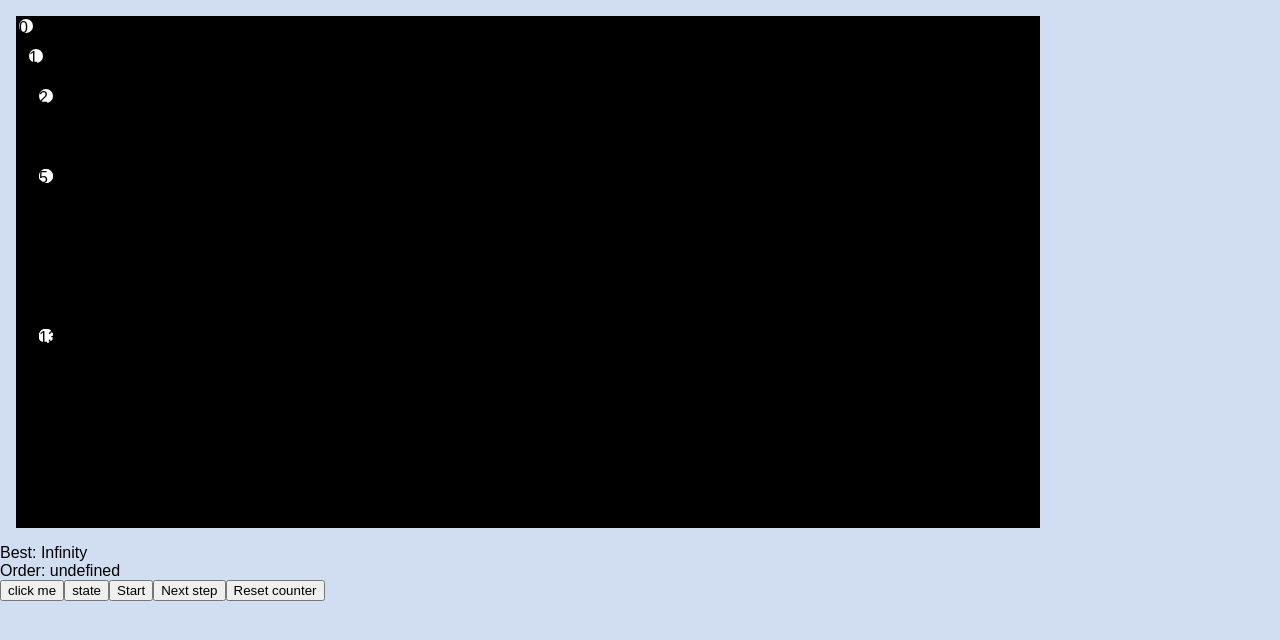
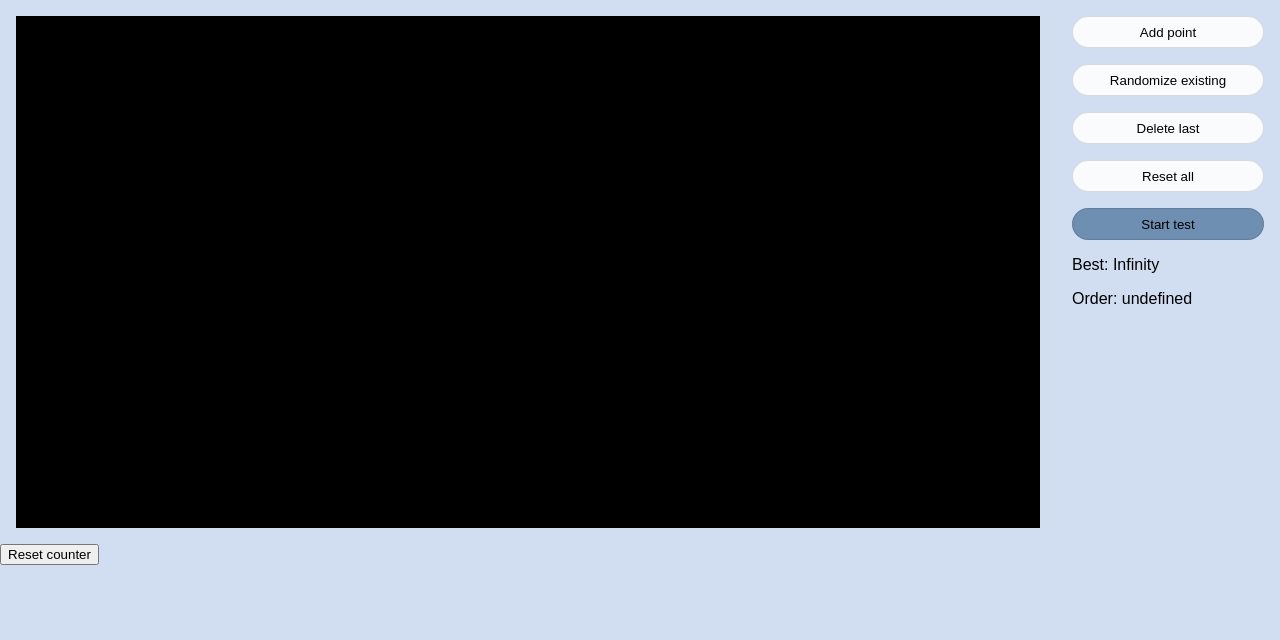
Before and after one commit to CristoferFunes/cap-challenge, a React app: page / in a window 1280 px wide. Shown: the top 640 px of the page. Built offline with nearby package versions, Linux system fonts and the light colour scheme.

Commit message:
Added interface for User defined points Added user defined points functionality

```diff
--- a/src/components/canvas.js
+++ b/src/components/canvas.js
@@ -6,24 +6,11 @@ const Canvas = () => {
   let route_population, best_order, points, best_distance;*/
 
   const [state, setState] = useState({
-    points_size: 14,
-    points_amount: 5,
-    points: [
-      {x: 10, y: 10, order: 0},
-      {x: 20, y: 40, order: 1},
-      {x: 30, y: 80, order: 2},
-      {x: 30, y: 160, order: 3},
-      {x: 30, y: 320, order: 4},
-      {x: 30, y: 160, order: 3},
-      {x: 30, y: 320, order: 4},
-      {x: 30, y: 320, order: 4},
-      {x: 30, y: 320, order: 4},
-      {x: 30, y: 320, order: 4},
-      {x: 30, y: 320, order: 4},
-      {x: 30, y: 320, order: 4},
-      {x: 30, y: 320, order: 4},
-      {x: 30, y: 320, order: 4}
-    ],
+    new_point: false,
+    mouse_x: '',
+    mouse_y: '',
+    points_size: 16,
+    points: [],
     route_population : null,
     population_size: 100,
     mutation_rate: 0.05,
@@ -143,33 +130,58 @@ const Canvas = () => {
   },[state.route_population, state.run]);
 
   const handleStart = () => {
+    if(state.points.length <= 0) return;
     const population = []
     for(let i = 0; i<state.population_size; i++){
       population.push({fitness: 0, route: [...state.points].sort(()=>Math.random()-0.5)});
     }
-    setState(prev => ({...prev, route_population: population, run: true}));
+    setState(prev => ({...prev, route_population: population, run: true, count: 0}));
   }
 
-  const handleNextStep = () => {
+  const hanldeResetCounter = () => {
+    setState(prev => ({...prev, run: true, count: 0}));
+  }
 
-      setState(prev => ({...prev, run: true}));
+  const handleMouseMove = (event) => {
+    let x = event.clientX -16;
+    let y = event.clientY -16;
+    setState(prev => ({...prev, mouse_x: x < 0 ? 0 : x > 1024 ? 1024 : x, mouse_y: y < 0 ? 0 : y > 512 ? 512 : y}));
+  };
 
+  const handleAdd = () => {
+    setState(prev => ({...prev, new_point: !state.new_point}));
+  };
+
+  const handleOnClick = () => {
+    if(!state.new_point) return;
+    const newPoint = state.points;
+    newPoint.push({x: state.mouse_x, y: state.mouse_y, order: state.points.length});
+    setState(prev => ({...prev, new_point: false, points: newPoint, best_order: undefined, best_distance: Infinity}));
   }
-  const hanldeResetCounter = () => {
 
-    setState(prev => ({...prev, run: true, count: 0}));
+  const handleDeleteLast = () => {
+    const newPoint = state.points;
+    newPoint.pop();
+    setState(prev => ({...prev, new_point: false, points: newPoint, best_order: undefined, best_distance: Infinity}));
+  }
 
+  const handleResetAll = () => {
+    setState(prev => ({...prev, new_point: false, points: [], best_order: undefined, best_distance: Infinity}));
   }
 
   return(
     <>
-    <div className="drawing_area">
+    <div className="main_container">
+      <div className="drawing_area"
+      onMouseMove={handleMouseMove}
+      onClick={handleOnClick}
+      >
         <svg width="1024" height="512">
-      {state.best_order?.map((point, index) => {
+          {state.best_order?.length === state.points.length && state.best_order?.map((point, index) => {
             if (index < state.points.length - 1) {
               return (
                 <line
-              key={index}
+                  key={index+"line"}
                   x1={point.x}
                   y1={point.y}
                   x2={state.best_order[index + 1].x}
@@ -182,9 +194,16 @@ const Canvas = () => {
             return null;
           })}
         </svg>
+        {state.new_point && <span className="location_point"
+        style={{top: Math.floor(state.mouse_y-(state.points_size/2))+"px",
+        left: Math.floor(state.mouse_x-(state.points_size/2))+"px",
+        width: state.points_size+"px",
+        height: state.points_size+"px"
+        }}>{"N"}</span>}
           {state.points.map((point, i) => {
             return(
               <span className="location_point"
+              key={i+"point"}
               style={{top: (point.y-(state.points_size/2))+"px",
               left: (point.x-(state.points_size/2))+"px",
               width: state.points_size+"px",
@@ -193,12 +212,17 @@ const Canvas = () => {
             );
           })}
       </div>
+      <div className="controls_container">
+        <button className={"button" + (state.new_point ? " active_button" : "")} onClick={handleAdd} disabled={state.run}>{state.new_point ? "Cancel" : "Add point"}</button>
+        <button className="button" onClick={handleRamdomize} disabled={state.run}>Randomize existing</button>
+        <button className="button" onClick={handleDeleteLast} disabled={state.run}>Delete last</button>
+        <button className="button" onClick={handleResetAll} disabled={state.run}>Reset all</button>
+        <button className="primary_button" onClick={handleStart} disabled={state.run}>{state.run ? "Running..." : "Start test"}</button>
         <div>{"Best: "+state.best_distance}</div>
         <div>{"Order: "+state.best_order?.map(point => point.order).toString()}</div>
-    <button onClick={handleRamdomize}>click me</button>
-    <button onClick={()=>console.log(state)}>state</button>
-    <button onClick={handleStart}>Start</button>
-    <button onClick={handleNextStep}>Next step</button>
+      </div>
+
+    </div>
     <button onClick={hanldeResetCounter}>Reset counter</button>
     {state.route_population?.map(element => {
       return(
--- a/src/index.css
+++ b/src/index.css
@@ -9,6 +9,11 @@ body{
   padding: 0;
 }
 
+.main_container{
+  display: flex;
+  flex-direction: row;
+}
+
 .drawing_area{
   margin: 1rem;
   width: 1024px;
@@ -17,8 +22,54 @@ body{
   position: relative;
 }
 
+.controls_container{
+  display: flex;
+  flex-direction: column;
+  margin: 1rem;
+  gap: 1rem;
+  width: 12rem;
+}
+
 .location_point{
   position: absolute;
   border-radius: 50%;
   background-color: white;
+  user-select: none;
+  display: flex;
+  align-items: center;
+  justify-content: center;
 }
+
+.best_container{
+  display: flex;
+  align-items: center;
+  justify-content: space-around;
+}
+
+.primary_button{
+  height: 2rem;
+  border-radius: 1rem;
+  background-color: #6e8fb1;
+  border: 1px solid rgba(27, 31, 35, 0.15);
+  transition: background-color 0.2s cubic-bezier(0.3, 0, 0.5, 1);
+  cursor: pointer;
+}
+
+.button{
+  height: 2rem;
+  border-radius: 1rem;
+  background-color: #FAFBFC;
+  border: 1px solid rgba(27, 31, 35, 0.15);
+  transition: background-color 0.2s cubic-bezier(0.3, 0, 0.5, 1);
+  cursor: pointer;
+}
+
+.button:hover {
+  background-color: #F3F4F6;
+  text-decoration: none;
+  transition-duration: 0.1s;
+}
+
+.active_button{
+  background-color: #8a9299;
+}
```
Lines whose indentation alone changed are shown as unchanged.
